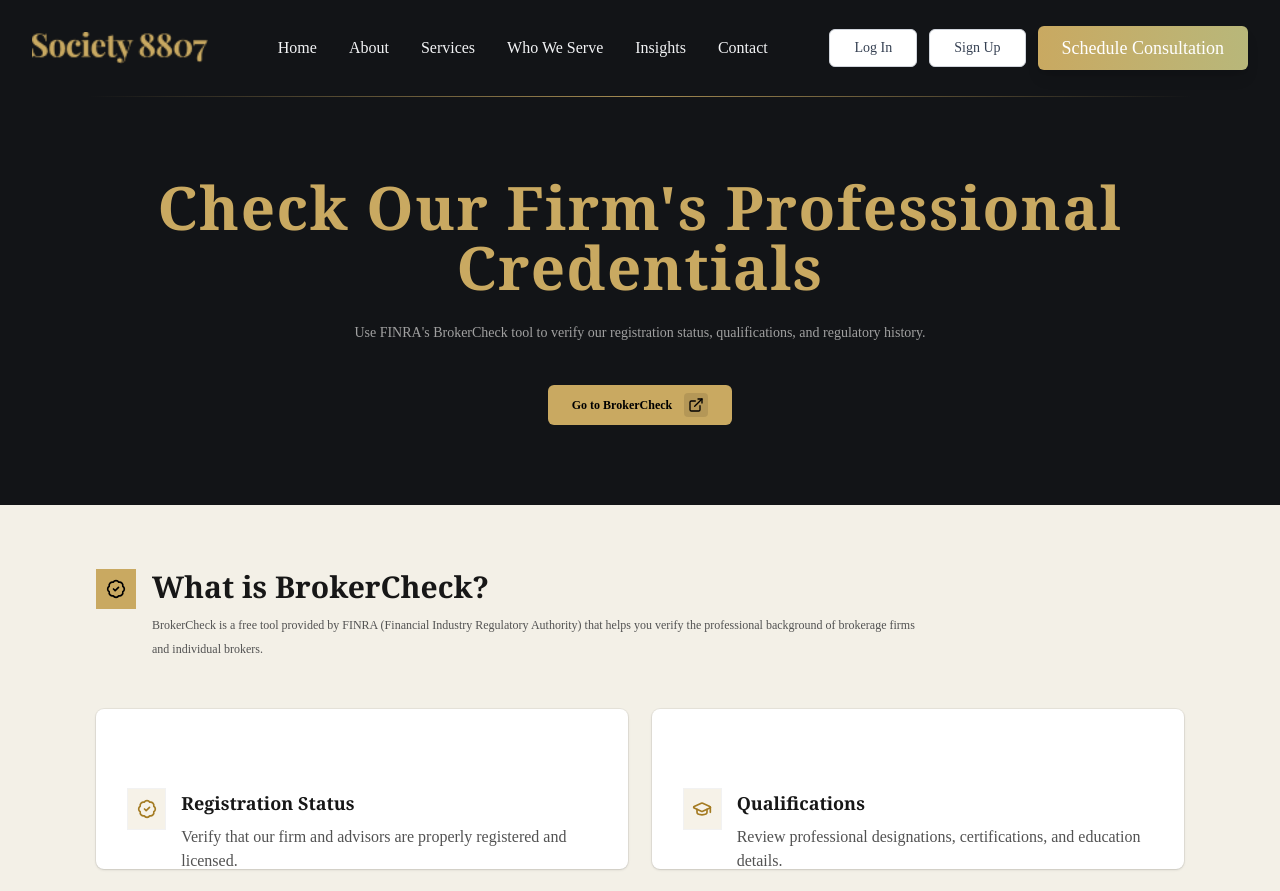
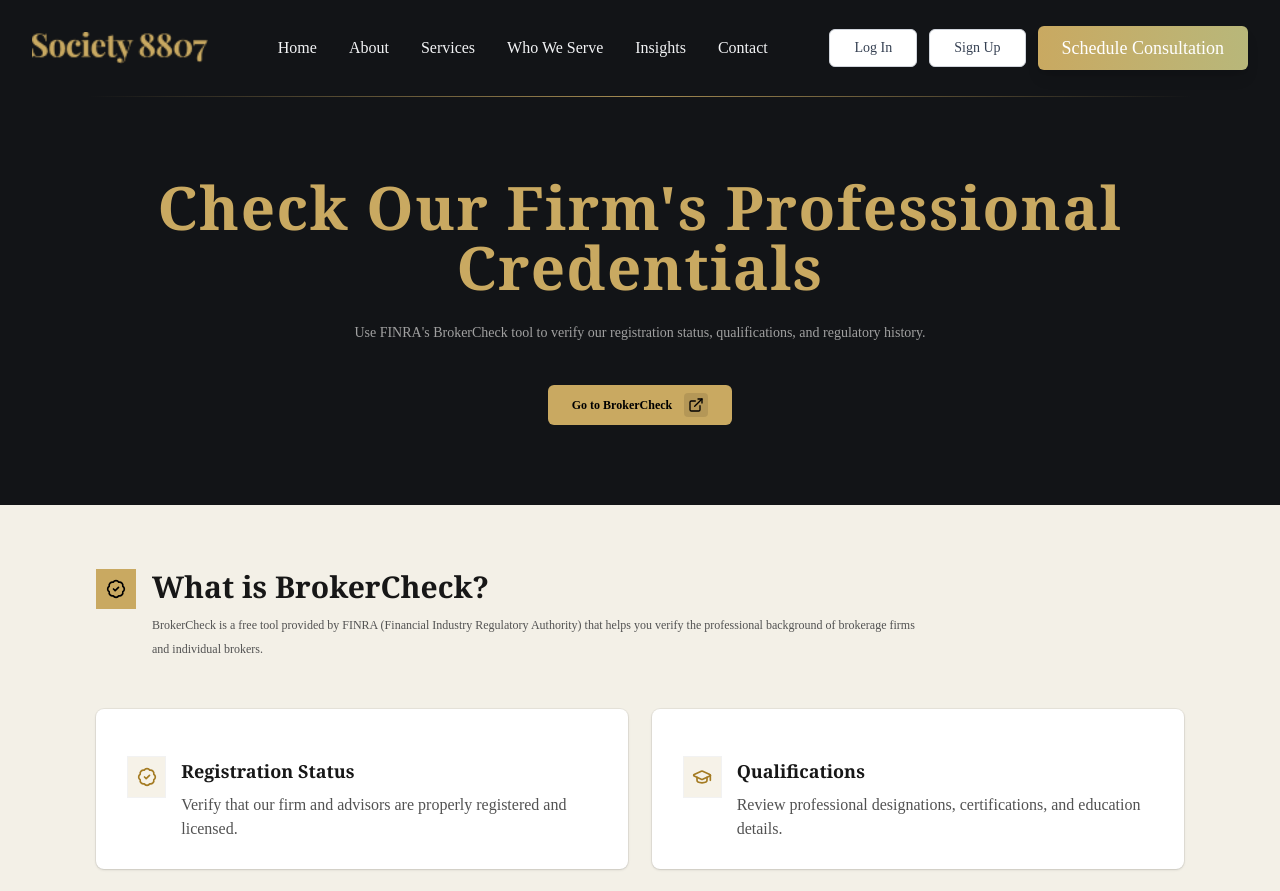
Before and after one commit to ShuvrotoKumar/society-8807, a Next.js app: page /brokercheck in a window 1280 px wide. Shown: the top 891 px of the page. Built offline with nearby package versions, Linux system fonts and the light colour scheme.

Commit message:
fix broker check issue

```diff
--- a/app/brokercheck/page.tsx
+++ b/app/brokercheck/page.tsx
@@ -77,7 +77,7 @@ export default function BrokerCheckPage() {
 
             <div className="mt-12  grid grid-cols-1 gap-6 sm:grid-cols-2">
               {cards.map(({ title, description, Icon }) => (
-                <div key={title} className="bg-white px-8 py-20 shadow-sm ring-1 ring-black/5 h-[160px] rounded-lg transition-all duration-300 ease-in-out transform hover:scale-105">
+                <div key={title} className="bg-white px-8 py-12 shadow-sm ring-1 ring-black/5 h-[160px] rounded-lg transition-all duration-300 ease-in-out transform hover:scale-105">
                   <div className="flex items-start gap-4">
                     <div className="flex h-10 w-10 items-center justify-center bg-[#F6F2E8] ring-1 ring-black/5">
                       <Icon className="h-5 w-5 text-[#A47B22]" />
```
